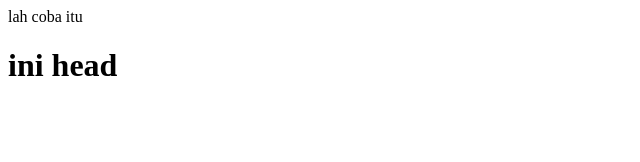
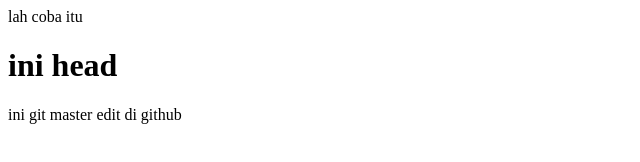
Before and after one commit to deniace/test_1, a plain HTML site: page index.html in a window 1280 px wide. Shown: the whole page, without its empty margins (0-640 px from the left). Drawn offline with Linux system fonts and the light colour scheme.

Commit message:
Update index.html
ubah index

```diff
--- a/index.html
+++ b/index.html
@@ -10,5 +10,7 @@
     lah coba itu
 
     <h1>ini head</h1>
+
+    ini git master edit di github
 </body>
 </html>
```
